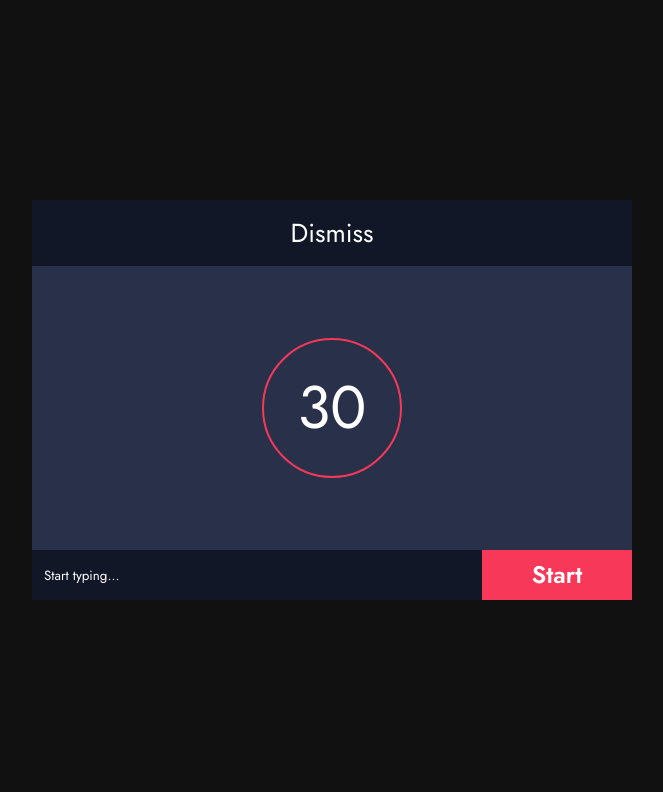
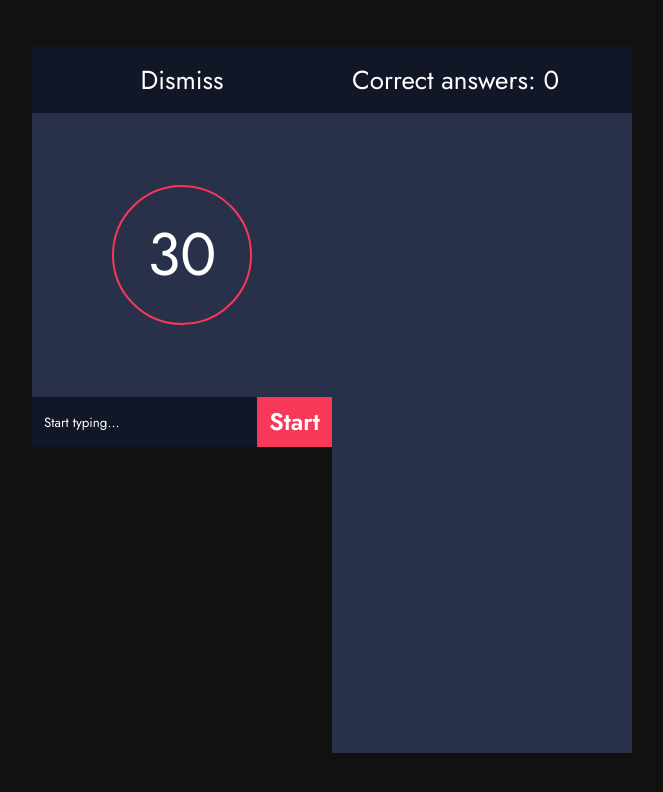
Before and after one commit to katmart93/typing-game, a React (Create React App) app: page / in a window 1280 px wide. Shown: the top 792 px of the page, without its empty margins (308-971 px from the left). Built offline with nearby package versions, Linux system fonts and the light colour scheme.

Commit message:
results component finished

```diff
--- a/src/App.js
+++ b/src/App.js
@@ -4,6 +4,7 @@ import { useState, useEffect } from "react";
 import Words from "./components/Words";
 import Container from "./components/Container";
 import Typeracer from "./components/Typeracer";
+import Results from "./components/Results";
 
 // styles
 import "./App.css";
@@ -32,6 +33,11 @@ function App() {
           time={time}
           animation={animation}
         />
+        <Results
+          correctResults={correctResults}
+          wrongResults={wrongResults}
+          countCorrect={countCorrect}
+        />
       </Container>
     </div>
   );
--- a/src/components/Results.jsx
+++ b/src/components/Results.jsx
@@ -1,17 +1,33 @@
 import React from "react";
 
-export default function Results() {
+export default function Results({
+  correctResults,
+  wrongResults,
+  countCorrect,
+}) {
   return (
     <div className="results">
       <div className="title">
-        <p>Correct answers: 7</p>
+        <p>Correct answers: {countCorrect}</p>
       </div>
       <div className="resultsContainer">
         <div className="correctResults">
-          <p>Correct Results</p>
+          <p>
+            {correctResults.map((correctWord, idx) => (
+              <div key={idx} className="row">
+                <p>{correctWord}</p>
+              </div>
+            ))}
+          </p>
         </div>
         <div className="wrongResults">
-          <p>Wrong</p>
+          <p>
+            {wrongResults.map((wrongWord, idx) => (
+              <div key={idx} className="row">
+                <p>{wrongWord}</p>
+              </div>
+            ))}
+          </p>
         </div>
       </div>
     </div>
```
